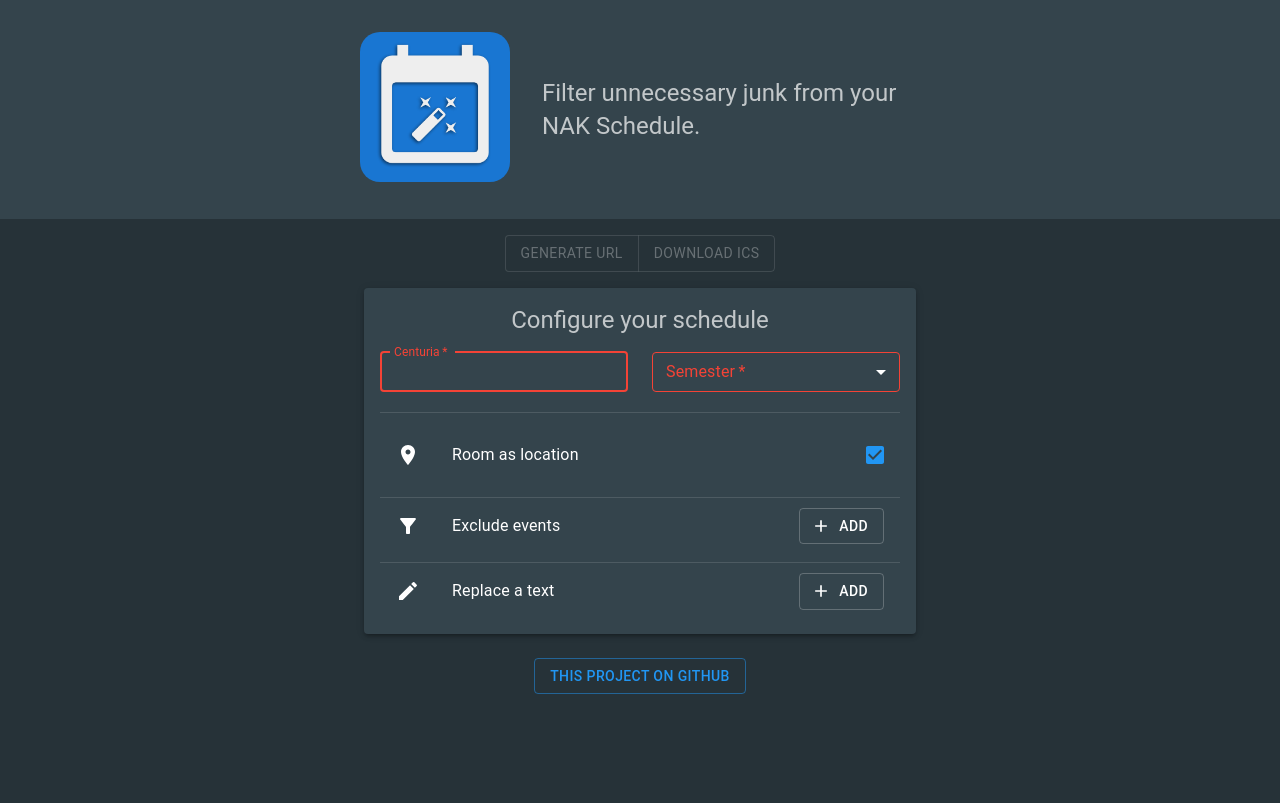
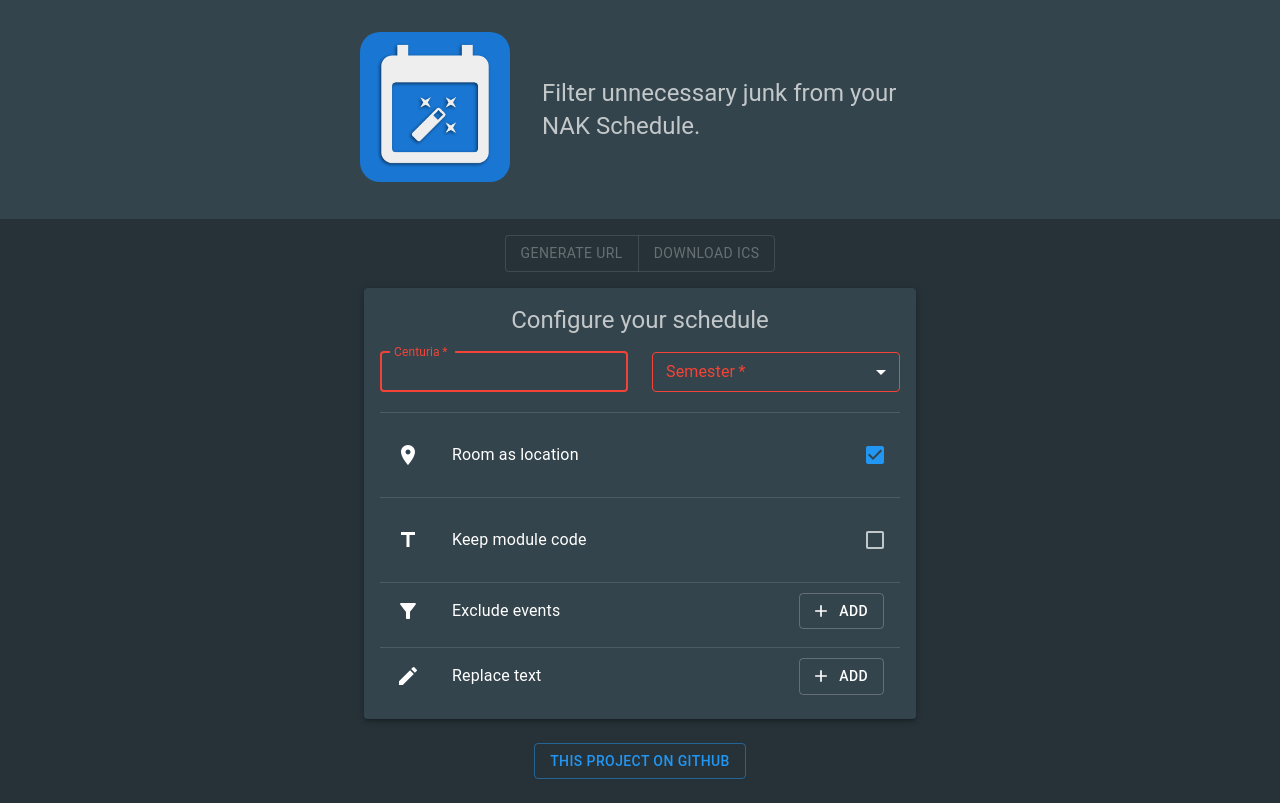
Before and after one commit to jeff-saupe/ScheduleCleaner, a React (Create React App) app in the folder frontend/: page / in a window 1280 px wide. Built offline with nearby package versions, Linux system fonts and the light colour scheme.

Commit message:
Implement feature #47

```diff
--- a/frontend/src/components/Configurator.tsx
+++ b/frontend/src/components/Configurator.tsx
@@ -12,6 +12,7 @@ import React, { useEffect, useState } from "react";
 import ExcludeList from "./ExcludeList";
 import ReplaceList from "./ReplaceList";
 import RoomList from "./RoomList";
+import TitleList from "./TitleList";
 import validate from "../utils/Validate";
 import buildURL from "../utils/BuildURL";
 import useStyles from "../styles/ConfiguratorStyles";
@@ -28,11 +29,12 @@ export default function ScheduleConfiguration(props: {
 	const [exclude, setExclude] = useState([]);
 	const [replace, setReplace] = useState([]);
 	const [fixRoom, setFixRoom] = useState(true);
+	const [keepCodeInTitle, setKeepCodeInTitle] = useState(false);
 
 	useEffect(() => {
-		props.setIcsURL(buildURL(centuria, semester, exclude, replace, fixRoom));
+		props.setIcsURL(buildURL(centuria, semester, exclude, replace, fixRoom, keepCodeInTitle));
 		props.setIcsName(`${centuria}_${semester}`);
-	}, [centuria, semester, exclude, replace, fixRoom, props]);
+	}, [centuria, semester, exclude, replace, fixRoom, keepCodeInTitle, props]);
 
 	return (
 		<Container maxWidth="sm">
@@ -86,6 +88,10 @@ export default function ScheduleConfiguration(props: {
 
 				<Divider className={classes.divider} />
 
+				<TitleList keepCodeInTitle={keepCodeInTitle} setKeepCodeInTitle={setKeepCodeInTitle} />
+
+				<Divider className={classes.divider} />
+
 				<ExcludeList exclude={exclude} setExclude={setExclude} />
 
 				<Divider className={classes.divider} />
--- a/frontend/src/components/ReplaceList.tsx
+++ b/frontend/src/components/ReplaceList.tsx
@@ -29,7 +29,7 @@ export default function ReplaceList(props: {
 						<Edit />
 					</ListItemIcon>
 					<ListItemText className={classes.listItemText}>
-						Replace a text
+						Replace text
 					</ListItemText>
 					<Tooltip title="Replace the text of an event with another text" arrow>
 						<Button
--- /dev/null
+++ b/frontend/src/components/TitleList.tsx
@@ -0,0 +1,40 @@
+import {
+	Checkbox,
+	List,
+	ListItem,
+	ListItemIcon,
+	ListItemSecondaryAction,
+	ListItemText,
+	Tooltip
+} from "@material-ui/core";
+import { Title } from "@material-ui/icons";
+import useStyles from "../styles/ConfiguratorStyles";
+
+export default function TitleList(props: {
+	keepCodeInTitle: boolean,
+	setKeepCodeInTitle: any;
+}) {
+	const classes = useStyles();
+	return (
+		<List>
+			<ListItem>
+				<ListItemIcon>
+					<Title />
+				</ListItemIcon>
+				<ListItemText className={classes.listItemText}>
+					Keep module code
+				</ListItemText>
+				<ListItemSecondaryAction>
+					<Tooltip title="Keep the module code (e.g. W118) in the title" arrow>
+						<Checkbox
+							edge="end"
+							checked={props.keepCodeInTitle}
+							color="primary"
+							onChange={(val: any) => props.setKeepCodeInTitle(val.target.checked)}
+						/>
+					</Tooltip>
+				</ListItemSecondaryAction>
+			</ListItem>
+		</List>
+	);
+}
--- a/frontend/src/utils/BuildURL.ts
+++ b/frontend/src/utils/BuildURL.ts
@@ -5,7 +5,8 @@ export default function BuildURL(
 	semester: string,
 	exclude: { text: string }[],
 	replace: { before: string; after: string }[],
-	fixRoom: boolean
+	fixRoom: boolean,
+	keepCodeInTitle: boolean
 ) {
 	if (!validate.centuria(centuria) || !validate.semester(semester)) return null;
 
@@ -45,6 +46,10 @@ export default function BuildURL(
 		}
 	}
 
+	if (keepCodeInTitle) {
+		icsURL.searchParams.append("title", "keepCode");
+	}
+
 	if (fixRoom) {
 		icsURL.searchParams.append("location", "");
 		// Revove last = from location= because backend interprets this as a value
```
Also changed, not shown: 1 other file (tests, documents, lock files or other folders).
